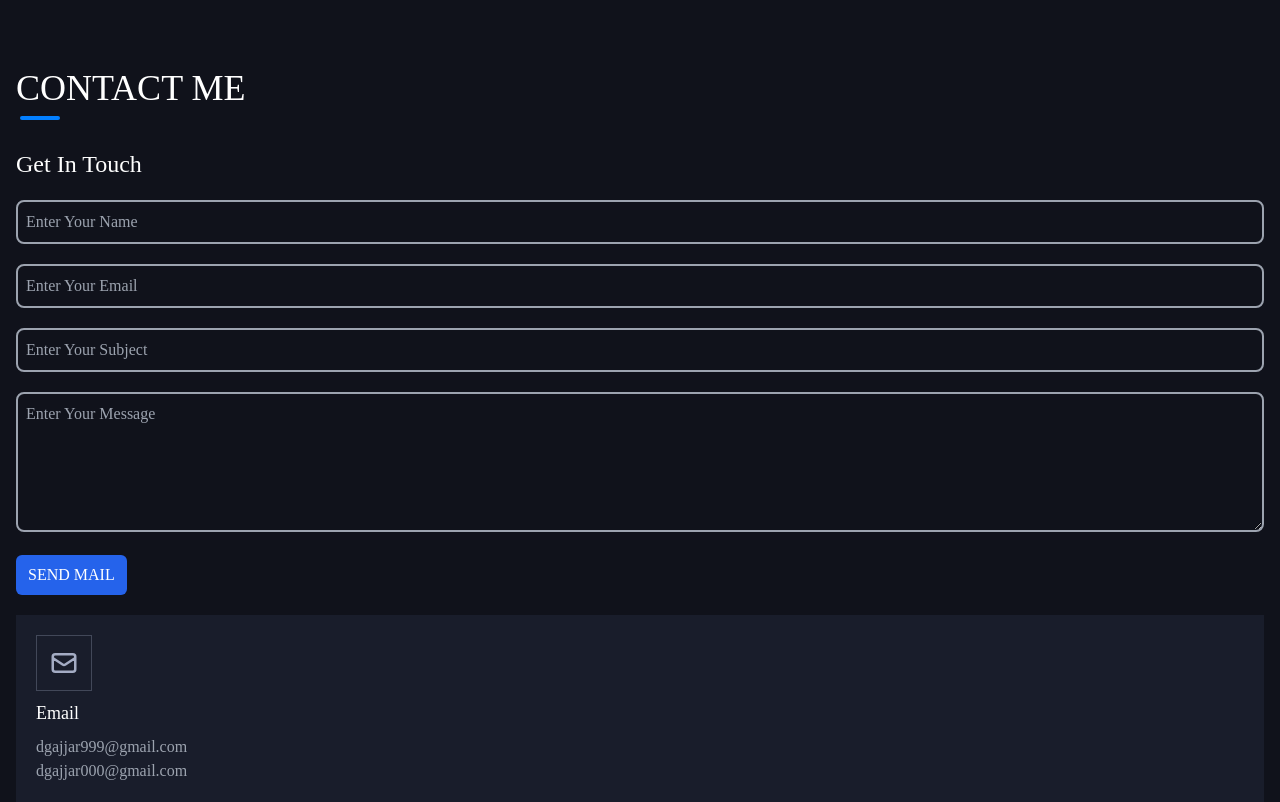
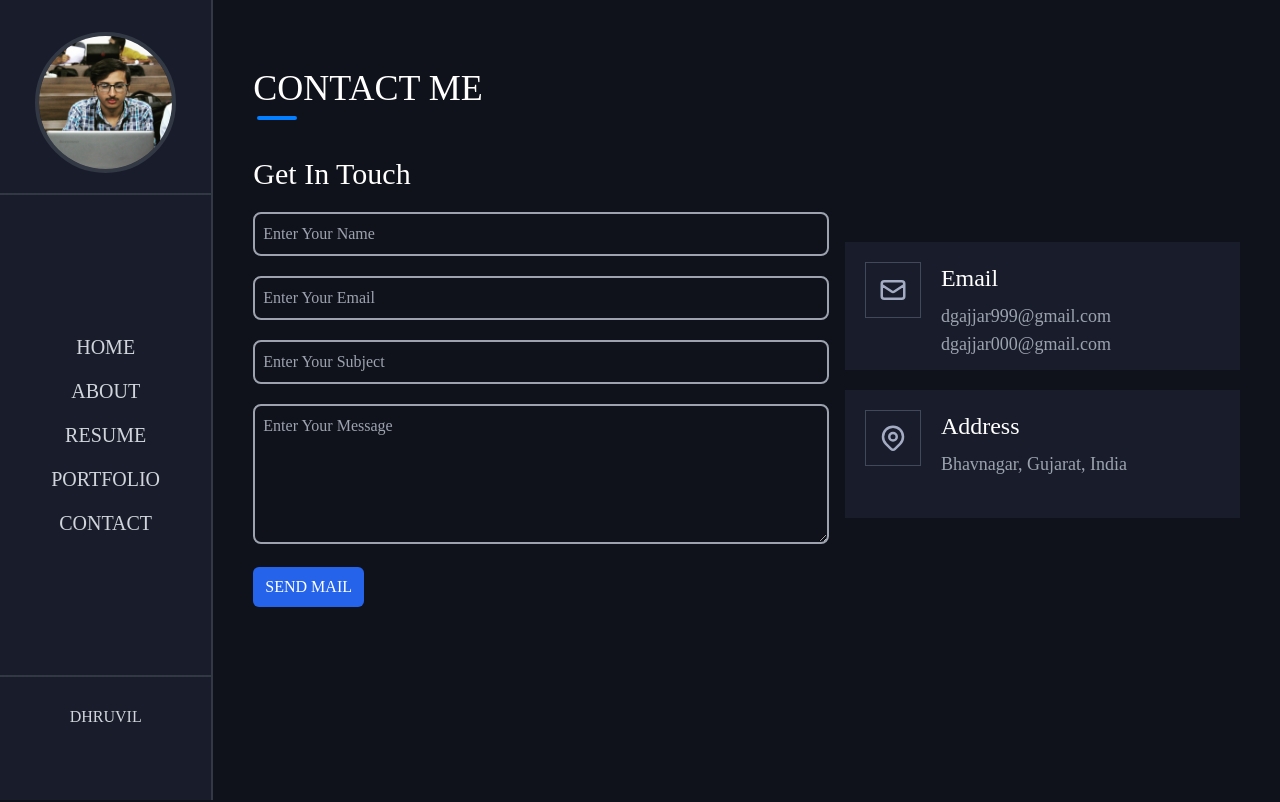
Before and after one commit to lucifer2355/portfolio-2, a Next.js app: page /contact in a window 1280 px wide. Shown: the top 802 px of the page. Built offline with nearby package versions, Linux system fonts and the light colour scheme; what tailwindcss-pseudo-elements would draw is missing.

Commit message:
add contact card style for xl screen

```diff
--- a/components/ContactCard.jsx
+++ b/components/ContactCard.jsx
@@ -2,18 +2,21 @@ import React from "react";
 
 const ContactCard = ({ Icon, title, contactString }) => {
   return (
-    <div className='bg-[#191D2B] py-5 px-5 mt-5'>
+    <div className='bg-[#191D2B] py-5 px-5 mt-5 xl:flex'>
       <div className='border border-[#A4ACC4] border-opacity-30 w-14 h-14 flex items-center justify-center'>
         {Icon}
       </div>
-      <h1 className='mt-2 text-lg'>{title}</h1>
 
-      <div className='flex flex-col mt-2 h-12 justify-between text-gray-400'>
-        {contactString.map((string) => {
-          if (title === "Email")
-            return <a href={`mailto:${string}`}>{string}</a>;
-          else return <span>{string}</span>;
-        })}
+      <div className='xl:pl-5'>
+        <h1 className='mt-2 text-lg xl:text-2xl xl:mt-0'>{title}</h1>
+
+        <div className='flex flex-col mt-2 h-12 justify-between text-gray-400 xl:text-lg'>
+          {contactString.map((string) => {
+            if (title === "Email")
+              return <a href={`mailto:${string}`}>{string}</a>;
+            else return <span>{string}</span>;
+          })}
+        </div>
       </div>
     </div>
   );
--- a/pages/contact.jsx
+++ b/pages/contact.jsx
@@ -1,6 +1,7 @@
 import React, { useState } from "react";
 
 import MobileDrawer from "../components/MobileDrawer";
+import SideBar from "../components/SideBar";
 import Title from "../components/Title";
 import ContactCard from "../components/ContactCard";
 import { contacts } from "../data/contact/contact";
@@ -12,13 +13,18 @@ const contact = () => {
   const [message, setMessage] = useState("");
 
   return (
-    <>
+    <div className='flex'>
       <MobileDrawer />
-      <div className='px-4 pt-1 mb-10'>
+      <SideBar />
+
+      <div className='flex flex-col xl:w-5/6 xl:px-10 px-4 pt-1 mb-10'>
         <Title title='CONTACT ME' />
 
-        <div className='mt-10'>
-          <h1 className='text-2xl font-extralight'>Get In Touch</h1>
+        <div className='mt-10 flex space-x-4'>
+          <div className='w-7/12'>
+            <h1 className='text-2xl font-extralight xl:text-3xl'>
+              Get In Touch
+            </h1>
 
             <div className='w-12/12'>
               <input
@@ -61,8 +67,9 @@ const contact = () => {
                 SEND MAIL
               </button>
             </div>
+          </div>
 
-          <div>
+          <div className='xl:w-2/5 xl:flex xl:flex-col justify-center xl:mb-6'>
             {contacts.map((contact) => (
               <ContactCard
                 Icon={contact.Icon}
@@ -73,7 +80,7 @@ const contact = () => {
           </div>
         </div>
       </div>
-    </>
+    </div>
   );
 };
 
```
Lines whose indentation alone changed are shown as unchanged.
